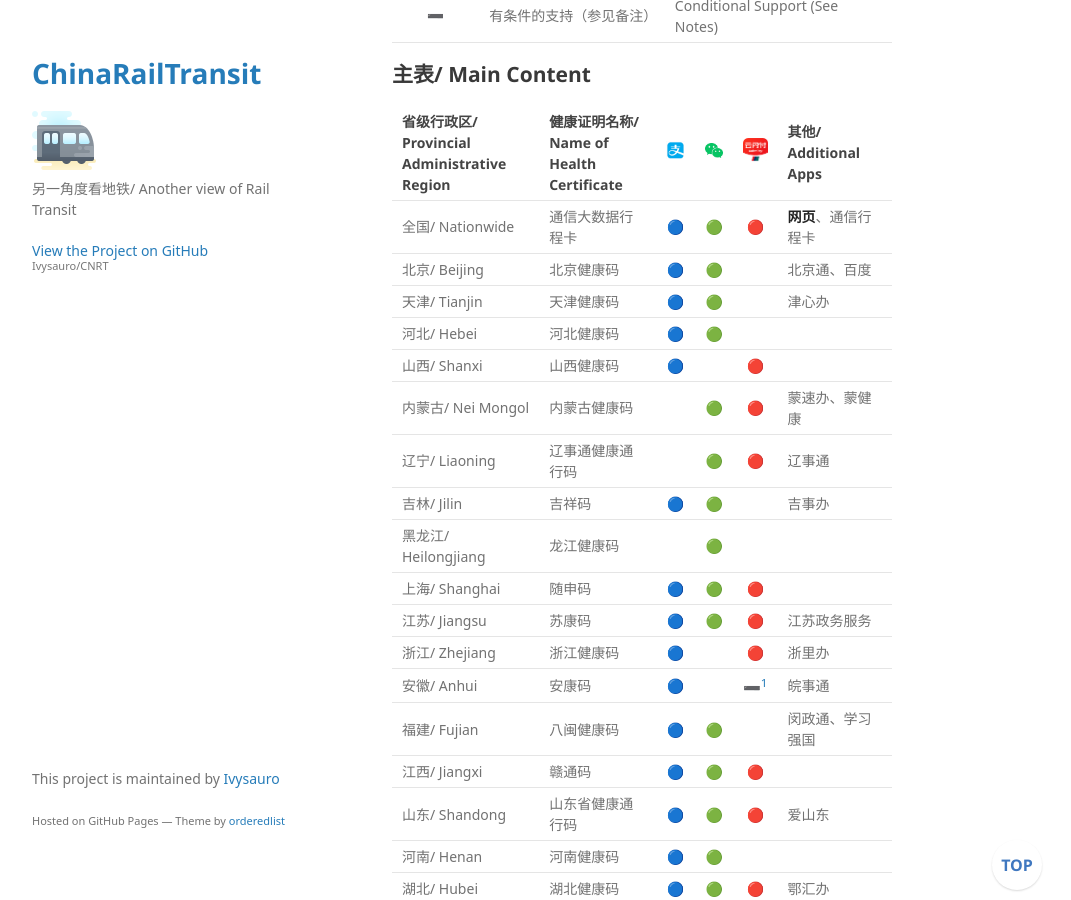
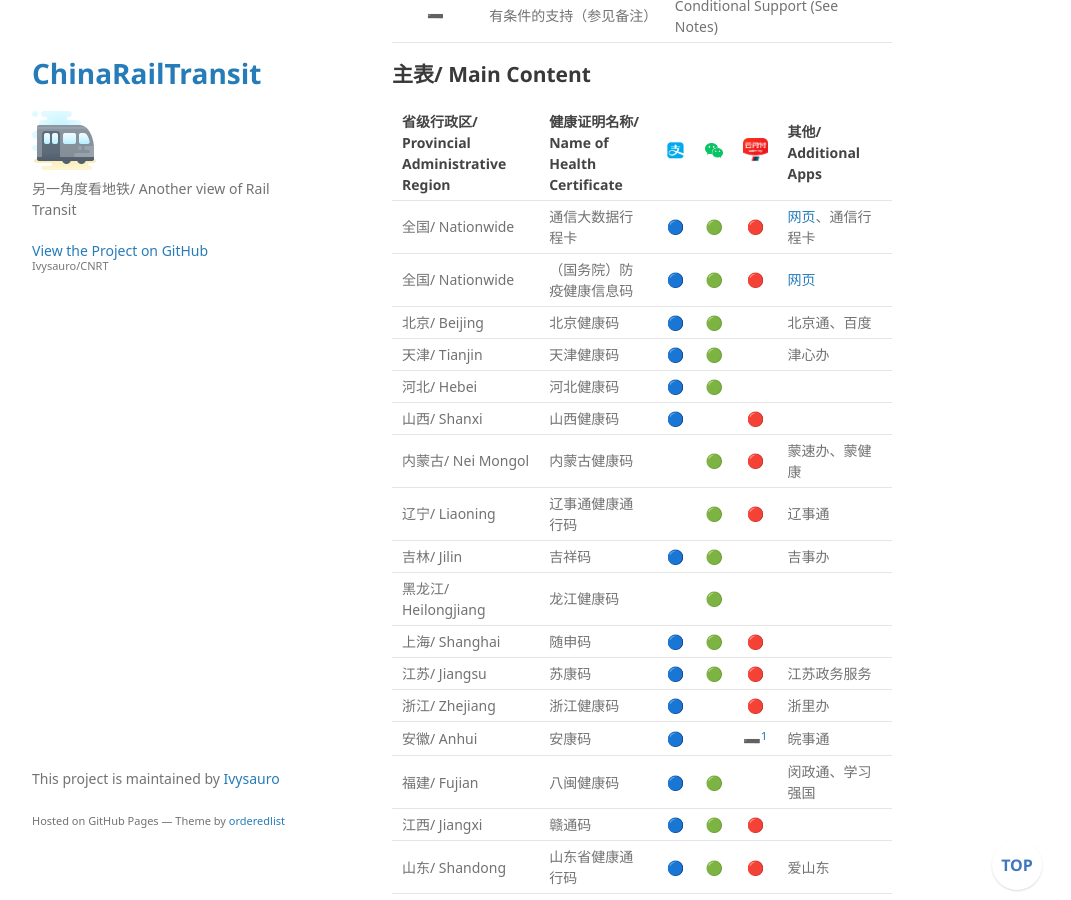
Before and after one commit to Ivysauro/CNRT, a Jekyll site: the page built from data/HealthQR.md, in a window 1280 px wide and 900 px high, scrolled down 626 px. Shown: the whole window, without its empty margins (178-1249 px from the left). Built offline with Jekyll 4.4.1, drawn with Linux system fonts in a browser that asks for light colours; some web fonts are replaced; our own code applies the rules of GitHub Pages for plain Markdown files; a script that is not in the unit is left out.

Commit message:
🍊更新多地数据
添加国务院防疫健康信息码数据

```diff
--- a/data/HealthQR.md
+++ b/data/HealthQR.md
@@ -21,7 +21,8 @@
 
 | 省级行政区/ Provincial Administrative Region | 健康证明名称/ Name of Health Certificate | <img src="https://raw.githubusercontent.com/Ivysauro/CNRT/master/images/Alipay.png" width="30" hegiht="30" alt="Alipay"/> | <img src="https://raw.githubusercontent.com/Ivysauro/CNRT/master/images/WeChat.png" width="25" hegiht="25" alt="WeChat"/> | <img src="https://raw.githubusercontent.com/Ivysauro/CNRT/master/images/Unionpay.png" width="25" hegiht="25" alt="Unionpay App"/> | 其他/ Additional Apps |
 | :- | :- | :-: | :-: | :-: | :- |
-| 全国/ Nationwide | 通信大数据行程卡 | 🔵 | 🟢 | 🔴 | [**网页**](https://xc.caict.ac.cn)、通信行程卡 |
+| 全国/ Nationwide | 通信大数据行程卡 | 🔵 | 🟢 | 🔴 | [网页](https://xc.caict.ac.cn)、通信行程卡 |
+| 全国/ Nationwide | （国务院）防疫健康信息码 | 🔵 | 🟢 | 🔴 | [网页](https://app.gjzwfw.gov.cn/fwmhapp3/wangpeng/codeApply/health-code) |
 | 北京/ Beijing | 北京健康码 | 🔵 | 🟢 | | 北京通、百度 |
 | 天津/ Tianjin | 天津健康码 | 🔵 | 🟢 | | 津心办 |
 | 河北/ Hebei | 河北健康码 | 🔵 | 🟢 | | |
```
